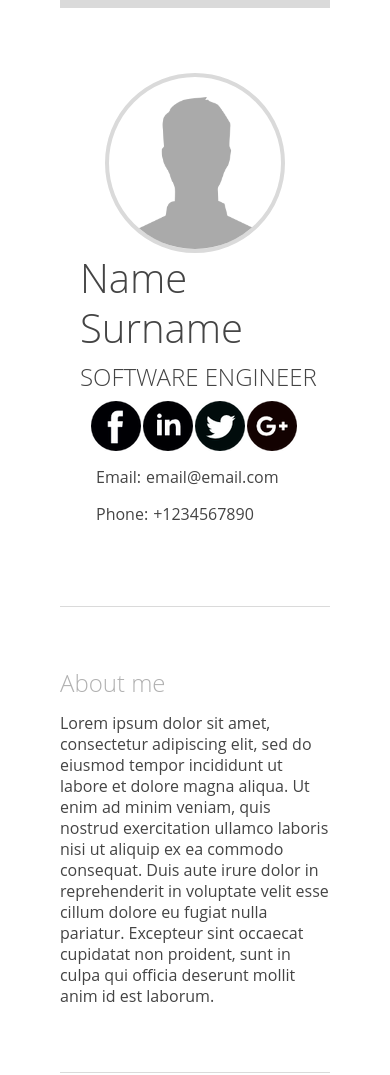
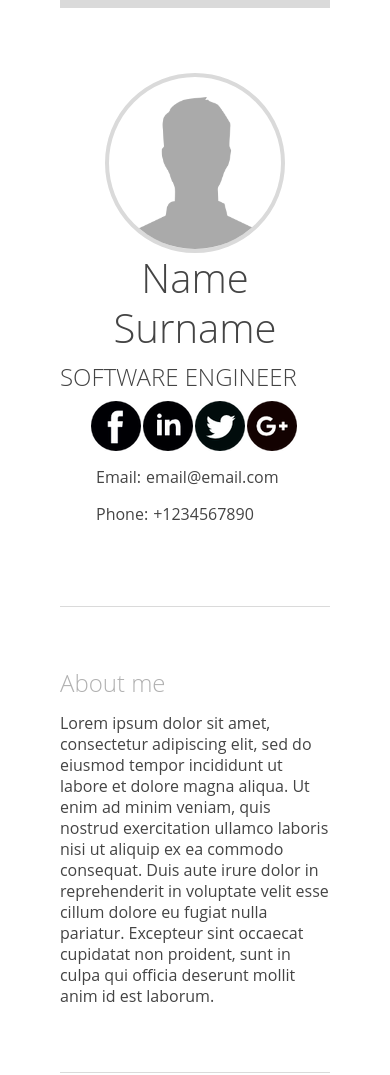
Before and after one commit to Tzvonimir/ProCV, a plain HTML site: page index.html in a window 390 px wide. Shown: the top 1075 px of the page. Drawn offline with Linux system fonts and the light colour scheme.

Commit message:
Fix profile name on mobile devices

```diff
--- a/css/style.css
+++ b/css/style.css
@@ -245,6 +245,11 @@ main > article ~ article {
 		margin-left: 5px;
 	}
 
+	.profile-name {
+	    margin-left: 0;
+		text-align: center;
+	}
+
 }
 
 @media all and (max-width: 600px) {
```
